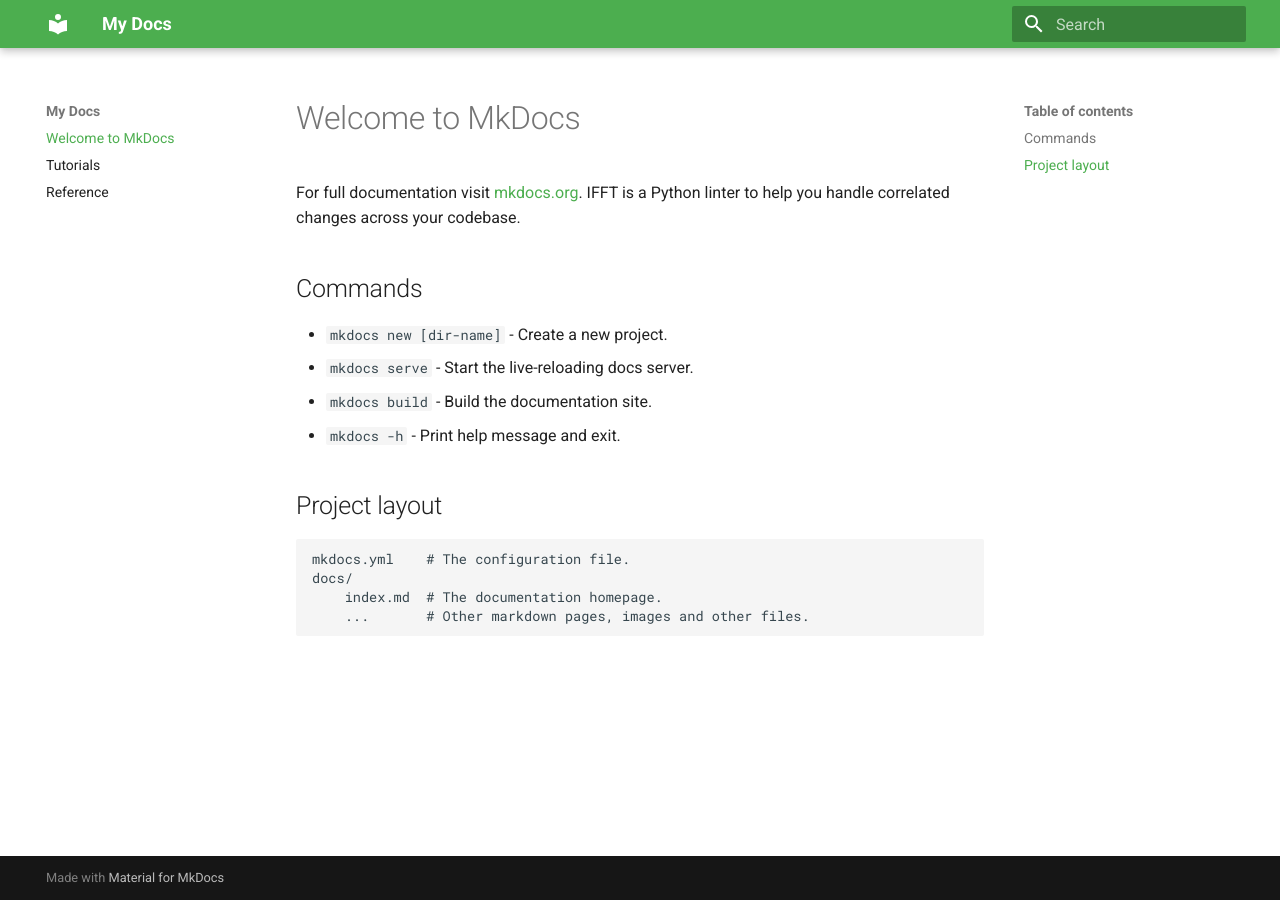
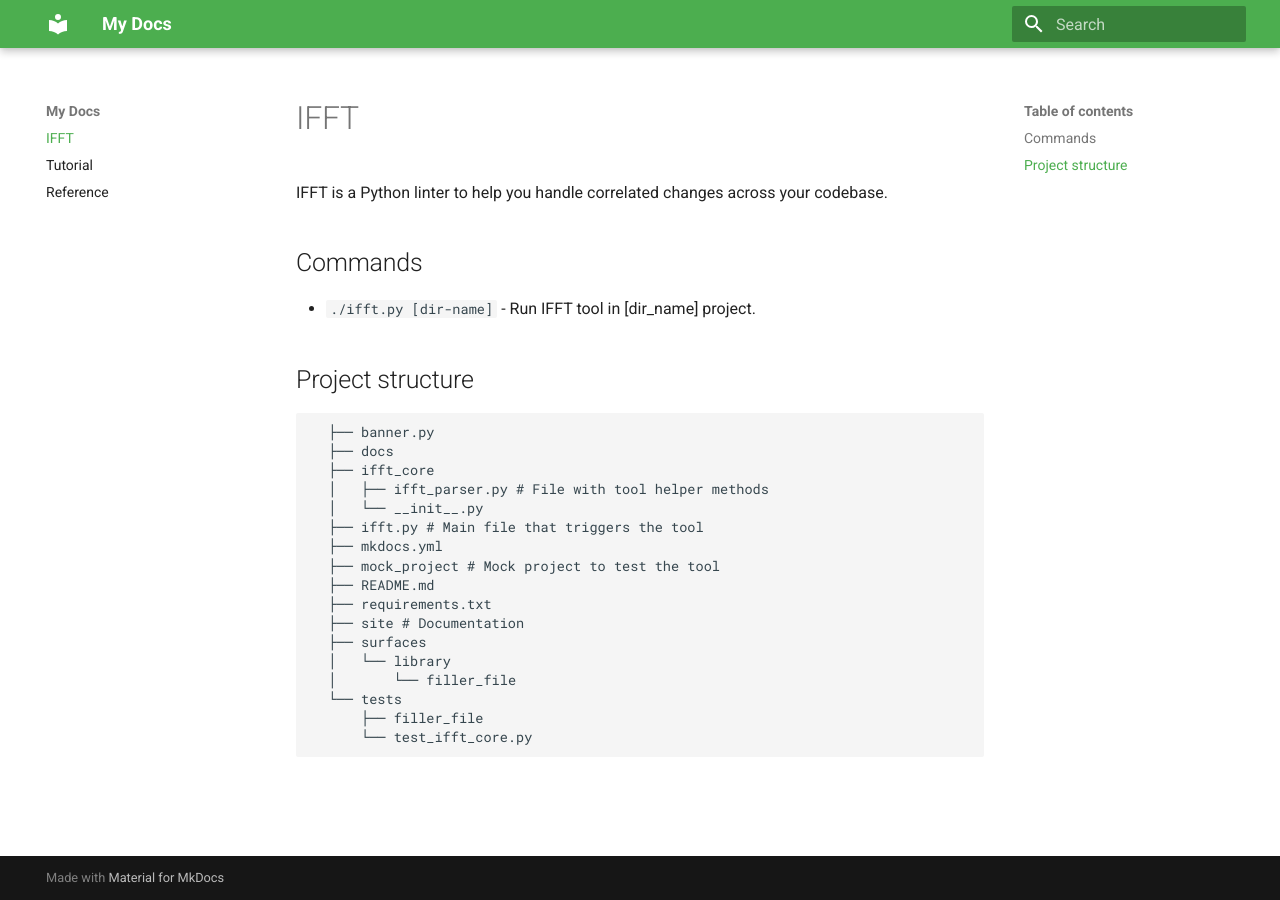
Before and after one commit to thiagosantos0/IFFT, an MkDocs documentation site: the page built from docs/index.md, in a window 1280 px wide. Built offline with MkDocs 1.6.1 and Material for MkDocs 9.7.7, drawn with Linux system fonts in a browser that asks for light colours.

Commit message:
#docs Adding a step-by-step guide in tutorials page
Also changing the documentation structure a little bit

````diff
--- a/docs/index.md
+++ b/docs/index.md
@@ -1,19 +1,31 @@
-# Welcome to MkDocs
+# IFFT
 
-For full documentation visit [mkdocs.org](https://www.mkdocs.org).
 IFFT is a Python linter to help you handle correlated changes across your codebase.
+
+<!--- Adding a image of the tool banner -->
 
 
 ## Commands
 
-* `mkdocs new [dir-name]` - Create a new project.
-* `mkdocs serve` - Start the live-reloading docs server.
-* `mkdocs build` - Build the documentation site.
-* `mkdocs -h` - Print help message and exit.
+* `./ifft.py [dir-name]` - Run IFFT tool in [dir_name] project.
 
-## Project layout
-
-    mkdocs.yml    # The configuration file.
-    docs/
-        index.md  # The documentation homepage.
-        ...       # Other markdown pages, images and other files.
+## Project structure
+```
+  ├── banner.py
+  ├── docs
+  ├── ifft_core
+  │   ├── ifft_parser.py # File with tool helper methods
+  │   └── __init__.py
+  ├── ifft.py # Main file that triggers the tool
+  ├── mkdocs.yml
+  ├── mock_project # Mock project to test the tool
+  ├── README.md
+  ├── requirements.txt
+  ├── site # Documentation
+  ├── surfaces
+  │   └── library
+  │       └── filler_file
+  └── tests
+      ├── filler_file
+      └── test_ifft_core.py
+```
--- a/mkdocs.yml
+++ b/mkdocs.yml
@@ -15,5 +15,5 @@ plugins:
 
 nav:
   - index.md
-  - tutorials.md
+  - Tutorial: 'tutorial-example.md'
   - reference.md
````
Also changed, not shown: docs/tutorial-example.md (added, +153 -0 lines), 1 other file.
